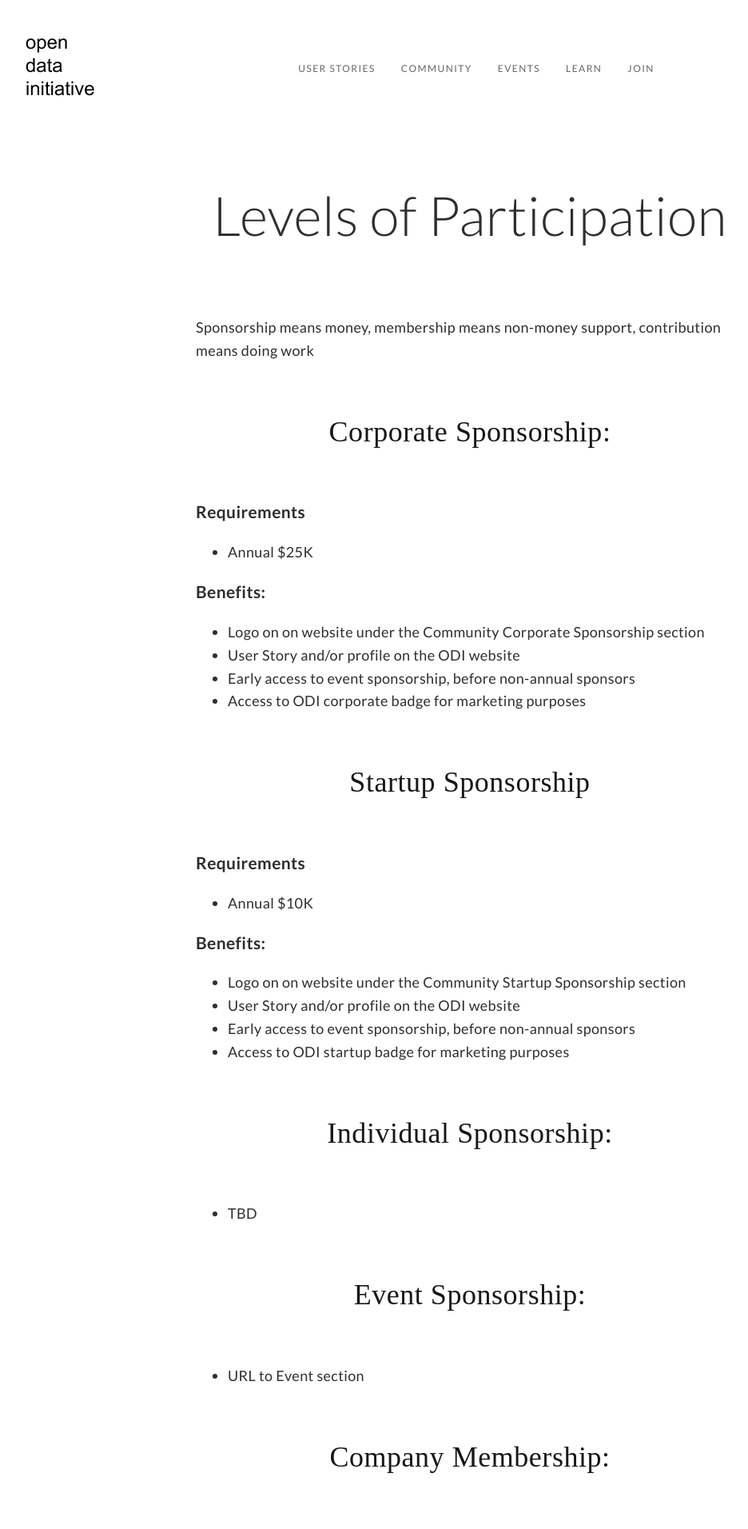
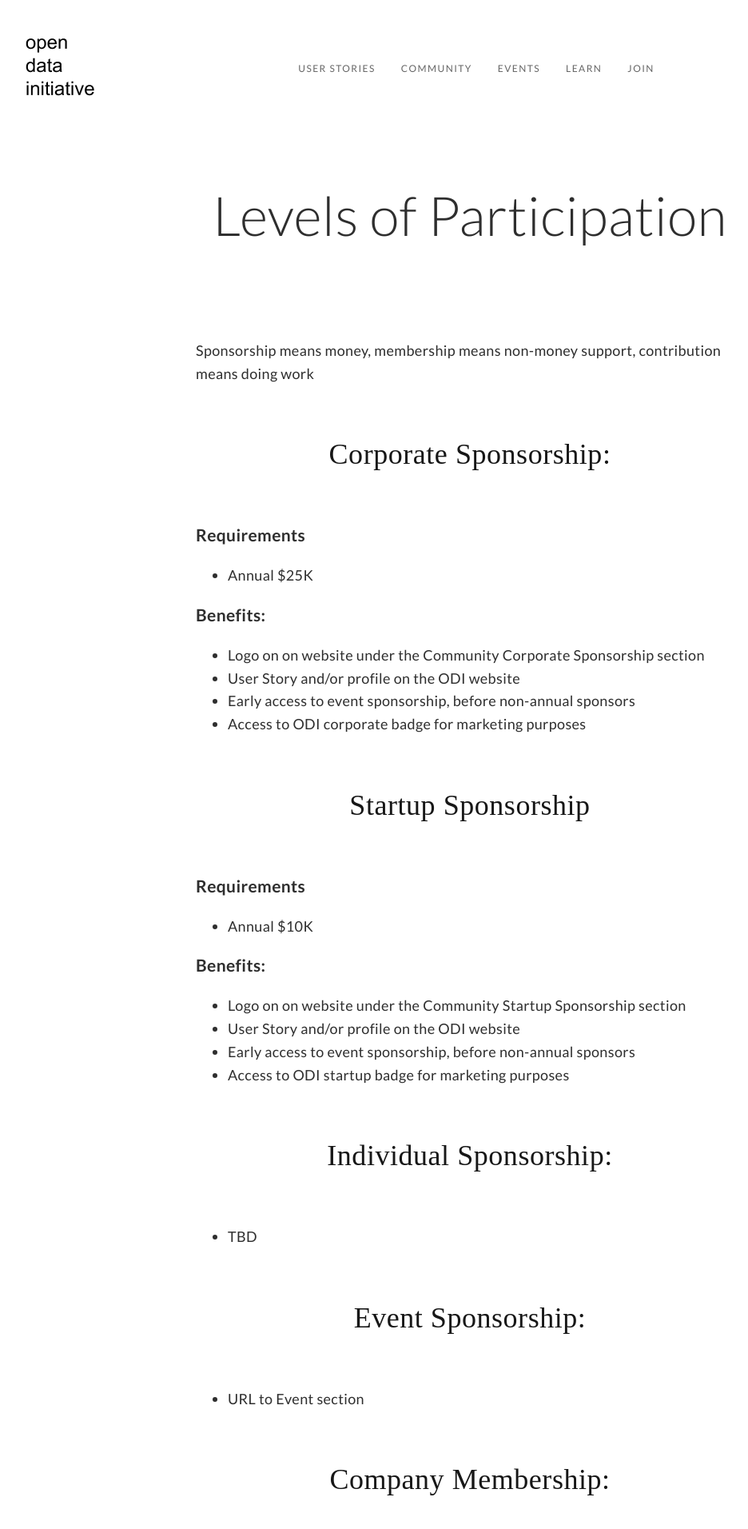
Before and after one commit to opendatainitiative/opendatainitiative.github.io, a Jekyll site: the page built from participation.md, in a window 1280 px wide. Shown: the top 1912 px of the page at 80% size, without its empty margins (52-988 px from the left). Built offline with Jekyll 4.4.1, drawn with Linux system fonts in a browser that asks for light colours.

Commit message:
convert partial md to html to verify rendering

```diff
--- a/participation.md
+++ b/participation.md
@@ -4,18 +4,22 @@ permalink: /participation
 title: Participation
 ---
 
-# Levels of Participation
-Sponsorship means money, membership means non-money support, contribution means doing work
+<h1>Levels of Participation</h1>
+<br>Sponsorship means money, membership means non-money support, contribution means doing work
 
 <h2><a name=sponsorship>Corporate Sponsorship:</a></h2>
-### Requirements
-* Annual $25K
+<h3>Requirements</h3>
+<ul>
+  <li>Annual $25K</li>
+</ul>
 
-### Benefits:
-* Logo on on website under the Community Corporate Sponsorship section
-* User Story and/or profile on the ODI website
-* Early access to event sponsorship, before non-annual sponsors
-* Access to ODI corporate badge for marketing purposes
+<h3>Benefits:</h3>
+<ul>
+  <li>Logo on on website under the Community Corporate Sponsorship section</li>
+  <li>User Story and/or profile on the ODI website</li>
+  <li>Early access to event sponsorship, before non-annual sponsors</li>
+  <li>Access to ODI corporate badge for marketing purposes</li>
+</ul>
 
 ## Startup Sponsorship
 ### Requirements
```
